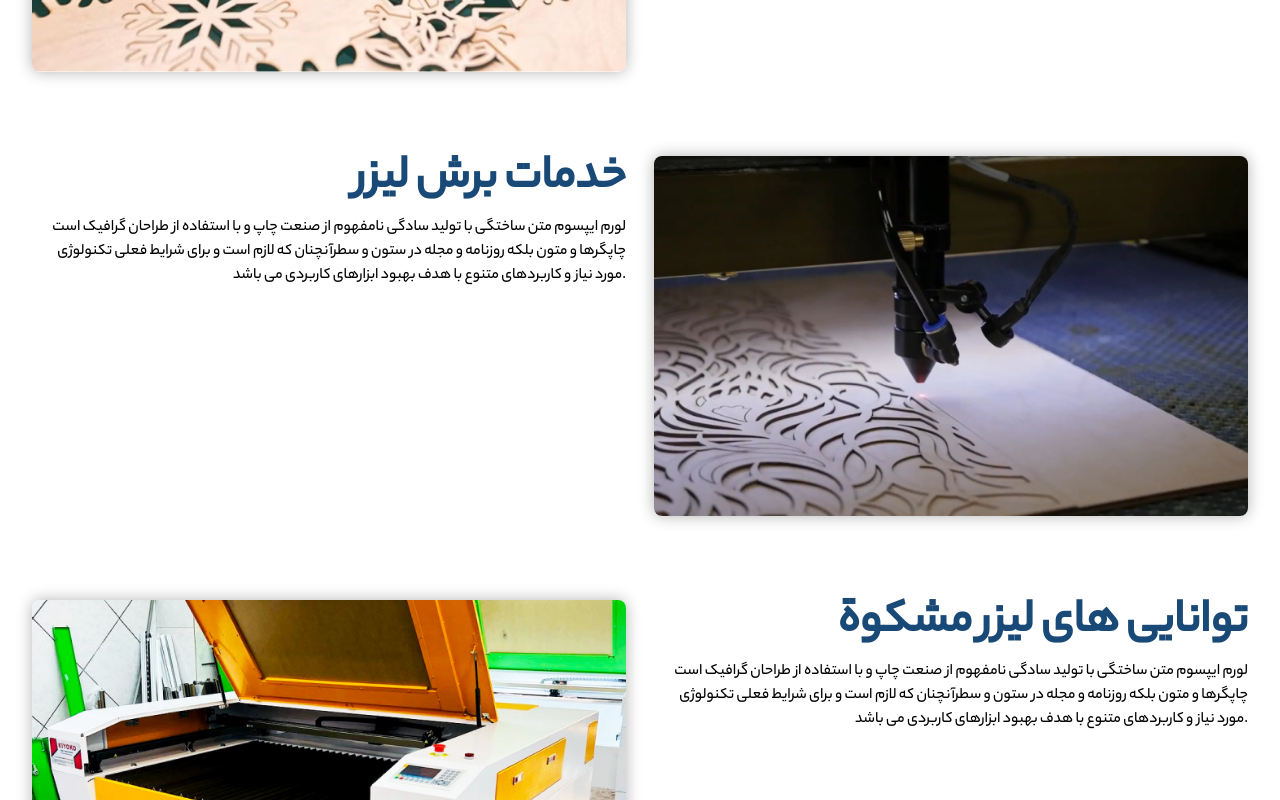
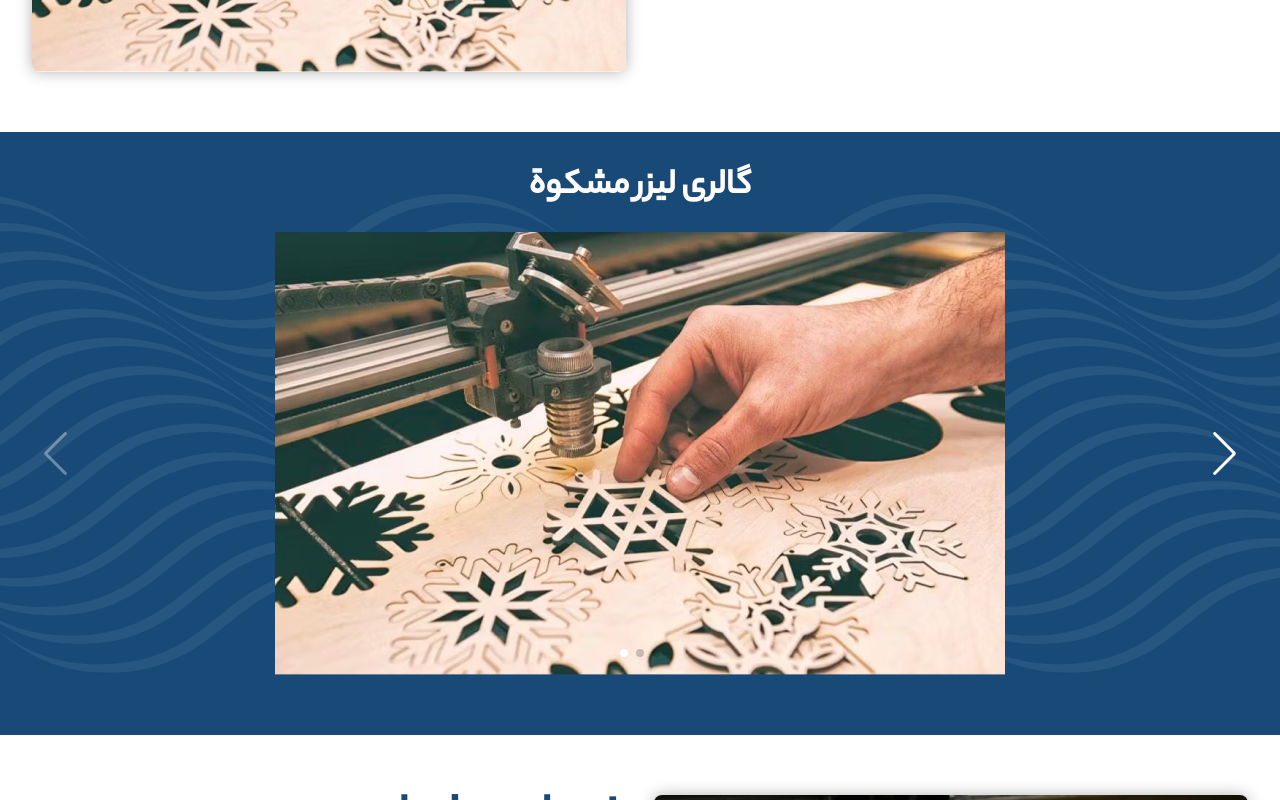
Before and after one commit to NyFco/meshakt-lasercut, a Nuxt app: page / in a window 1280 px wide. Shown: the part 420-1220 px from the top of the page. Built offline with nearby package versions, Linux system fonts and the light colour scheme; no server answers.

Commit message:
feat: add gallery

```diff
--- a/assets/styles/_colors.scss
+++ b/assets/styles/_colors.scss
@@ -1,3 +1,9 @@
 $primary: #194a77;
 $btn-hover: #4382bd;
 // $secondary: #E4A79D;
+
+:root {
+  --swiper-theme-color: $primary;
+  --swiper-navigation-color: #ffffff;
+  --swiper-pagination-color: #ffffff;
+}
--- a/components/counseling/Section.vue
+++ b/components/counseling/Section.vue
@@ -1,5 +1,5 @@
 <template>
-  <section class="flex justify-center items-center pb-12 px-6">
+  <section class="flex justify-center items-center pb-12 px-6" id="counseling">
     <div class="p-6 lg:px-60 rounded-md shadow-[0_0_5px_0_rgba(0,0,0,0.3)]">
       <h1
         id="counseling-section-title"
--- /dev/null
+++ b/components/gallery/Section.vue
@@ -0,0 +1,56 @@
+<template>
+  <section class="gallery-section my-9 py-9" id="gallery">
+    <h1
+      class="text-center text-3xl sm:text-4xl font-bold"
+      style="color: #ffffff"
+    >
+      {{ t("sections.gallery.title") }}
+    </h1>
+    <div class="mx-auto max-w-7xl p-6 lg:px-8">
+      <swiper
+        :grabCursor="true"
+        :centeredSlides="true"
+        :slidesPerView="'auto'"
+        :pagination="true"
+        :navigation="true"
+        :modules="modules"
+      >
+        <swiper-slide v-for="image in images">
+          <div class="flex justify-center items-center">
+            <img :src="image" />
+          </div>
+        </swiper-slide>
+      </swiper>
+    </div>
+  </section>
+</template>
+
+<script setup>
+// SwiperJS
+import { Swiper, SwiperSlide } from "swiper/vue";
+import { Pagination, Navigation } from "swiper/modules";
+import "swiper/css";
+import "swiper/css/pagination";
+import 'swiper/css/navigation';
+
+const modules = [Pagination, Navigation];
+
+// Services
+import { t } from "~/services/Language.service";
+
+// Assets
+import section1Img from "~/assets/images/section1.png";
+import section2Img from "~/assets/images/section2.png";
+import section3Img from "~/assets/images/section3.png";
+
+const images = [section1Img, section2Img, section3Img];
+</script>
+
+<style scoped lang="scss">
+.gallery-section {
+  background-color: $primary;
+  background-image: url("~/assets/images/GalleryLines.svg");
+  background-position: center center;
+  background-repeat: no-repeat;
+}
+</style>
--- a/components/header/Header.vue
+++ b/components/header/Header.vue
@@ -85,6 +85,10 @@ const headerMenuItems = [
     linkTo: "#about_us",
   },
   {
+    title: t('menu.gallery'),
+    linkTo: "#gallery",
+  },
+  {
     title: t('menu.services'),
     linkTo: "#services",
   },
--- a/locales/fa/menu.js
+++ b/locales/fa/menu.js
@@ -1,5 +1,6 @@
 export default {
   about_us: "درباره ما",
+  gallery: "گالری",
   services: "خدمات",
   abilities: "توانایی ها",
   counseling: "مشاوره",
--- a/locales/fa/sections.js
+++ b/locales/fa/sections.js
@@ -18,6 +18,9 @@ export default {
     phone_number: 'شماره تماس',
     join: 'عضویت در خبرنامه',
     phone_number_error: 'لطفا شماره تلفن خود را وارد نمایید.'
+  },
+  gallery: {
+    title: 'گالری لیزر مشکوة'
   },
   footer: {
     connect_us: {
--- a/package.json
+++ b/package.json
@@ -17,6 +17,7 @@
     "nuxt": "^3.11.1",
     "postcss": "^8.4.38",
     "sass": "^1.72.0",
+    "swiper": "^11.1.1",
     "tailwindcss": "^3.4.1",
     "vue": "^3.4.21",
     "vue-router": "^4.3.0",
--- a/pages/index.vue
+++ b/pages/index.vue
@@ -5,6 +5,7 @@
     :text="t('sections.about_us.text')"
     id="about_us"
   />
+  <GallerySection />
   <LibSection
     :image="section2Img"
     :title="t('sections.services.title')"
```
Also changed, not shown: assets/images/GalleryLines.svg (added), 1 other file (tests, documents, lock files or other folders).
